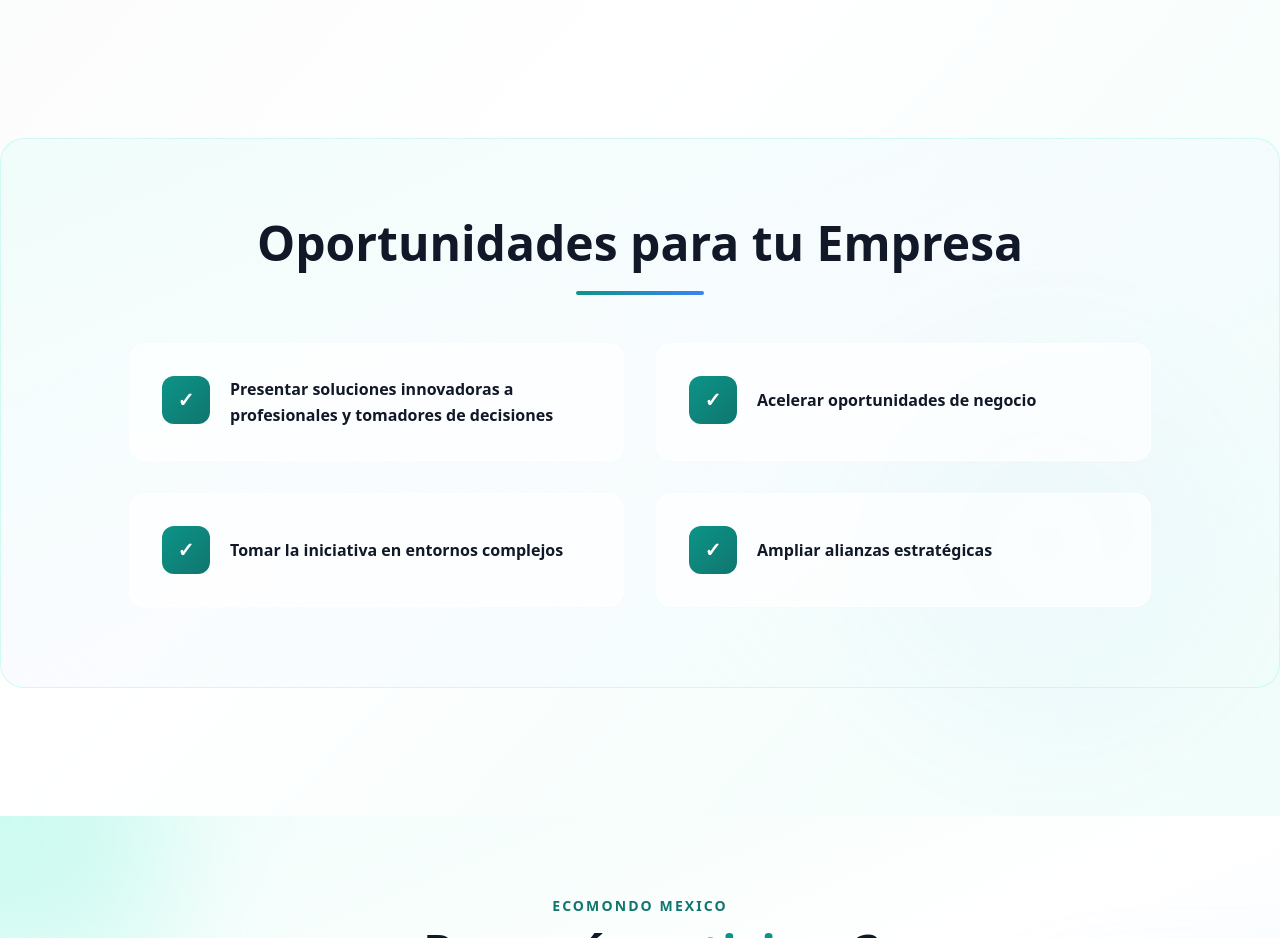
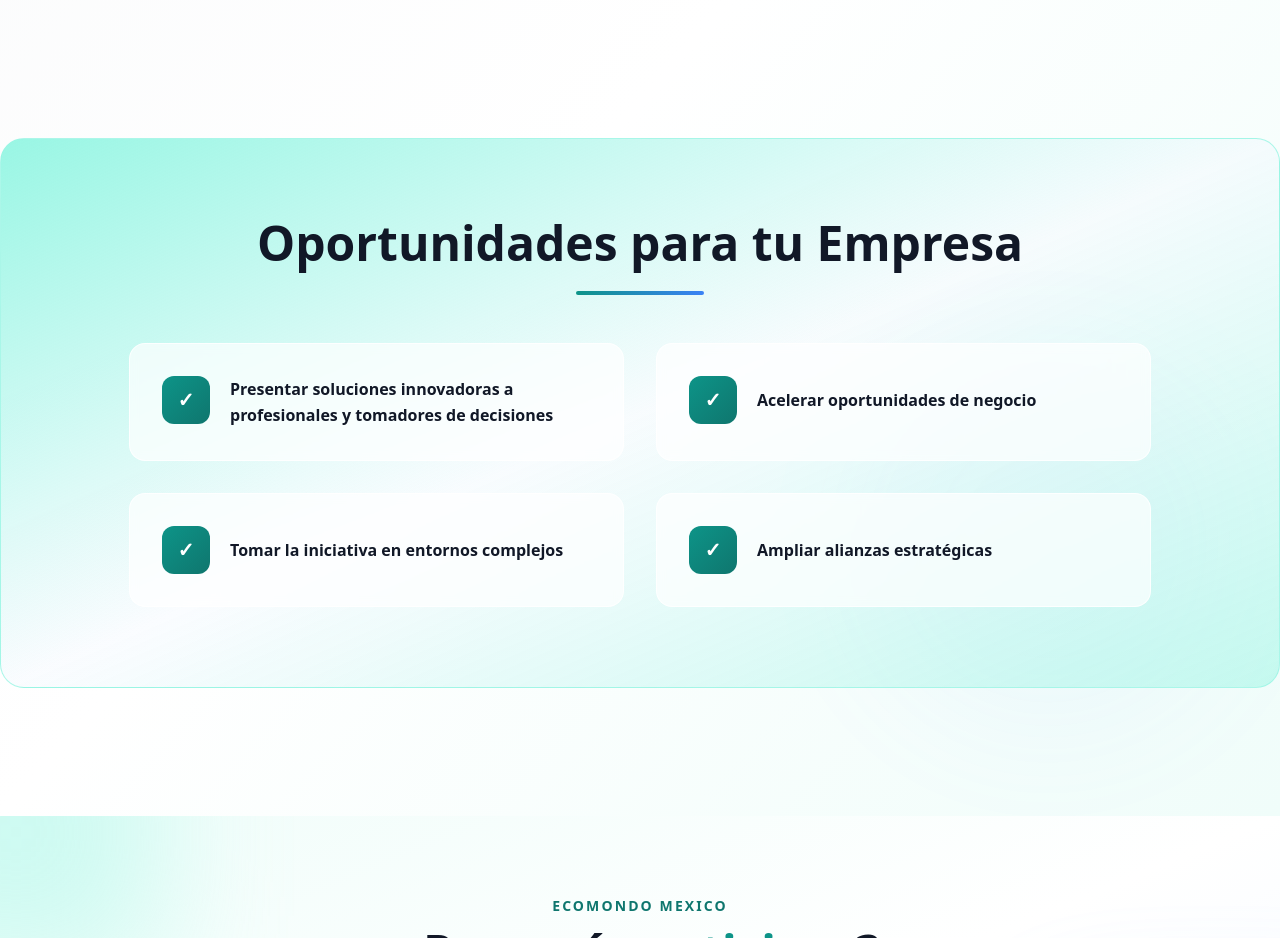
Before and after one commit to Pachix-Dev/ecomondo-landing, an Astro site: page / in a window 1280 px wide. Shown: the part 2760-3698 px from the top of the page. Built offline with nearby package versions, Linux system fonts and the light colour scheme; Astro itself is replaced by a stand-in of ours.

Commit message:
Update Oportunidades para tu Empresa section: adjust background gradient and border for improved aesthetics

```diff
--- a/src/components/EcomondoIntro.astro
+++ b/src/components/EcomondoIntro.astro
@@ -60,7 +60,7 @@
       </div>
 
       <!-- Oportunidades para tu Empresa -->
-      <div class="group -mx-12 md:-mx-20 lg:-mx-32 px-12 md:px-20 lg:px-32 py-16 md:py-20 bg-gradient-to-br from-teal-50 via-blue-50/30 to-teal-50/50 rounded-2xl md:rounded-3xl space-y-12 border border-teal-200/40">
+      <div class="group -mx-12 md:-mx-20 lg:-mx-32 px-12 md:px-20 lg:px-32 py-16 md:py-20 bg-gradient-to-br from-teal-200 via-blue-50/30 to-teal-200/50 rounded-2xl md:rounded-3xl space-y-12 border border-teal-200/80">
         <div class="text-center space-y-6">
           <h3 class="text-4xl md:text-5xl font-bold text-gray-900 leading-tight">
             Oportunidades para tu Empresa
```
